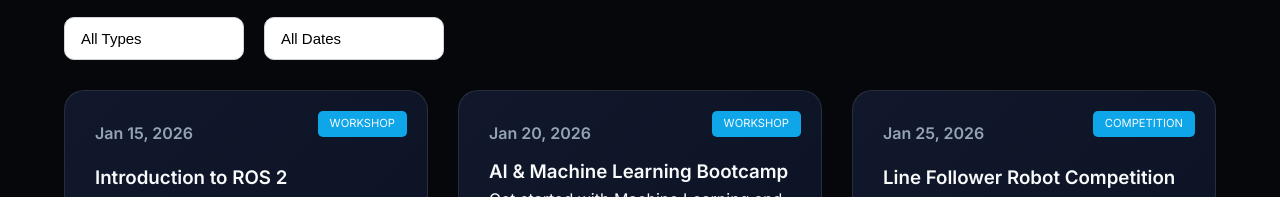
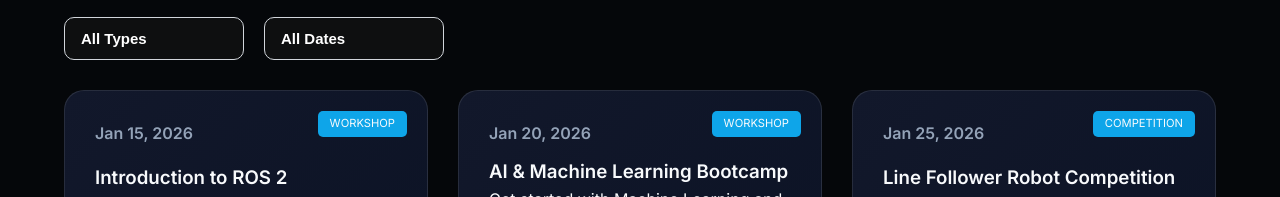
Before and after one commit to AdityaKumar1511/robotics-club-website, a plain HTML site: page events.html in a window 1280 px wide. Shown: the part 574-771 px from the top of the page. Drawn offline with Linux system fonts and the light colour scheme.

Commit message:
Modified filters css

```diff
--- a/css/main.css
+++ b/css/main.css
@@ -130,7 +130,7 @@ footer {
 
 .gradient-text {
    background: linear-gradient(90deg, #0ea5e9, #f59e0b);
-     /* -webkit-background-clip: text;   */
+     -webkit-background-clip: text;
     -webkit-text-fill-color: transparent;
 }
 
@@ -418,10 +418,11 @@ footer {
 
   padding: 12px 44px 12px 16px;
   font-size: 15px;
-  font-weight: 500;
+  font-weight: 650;
   border-radius: 10px;
   border: 1.5px solid #d1d5db;
-  background-color: #fff;
+  background-color: rgba(19, 19, 19, 0.708);
+  color: #ffffff;
   cursor: pointer;
   min-width: 180px;
   transition: all 0.2s ease;
```
